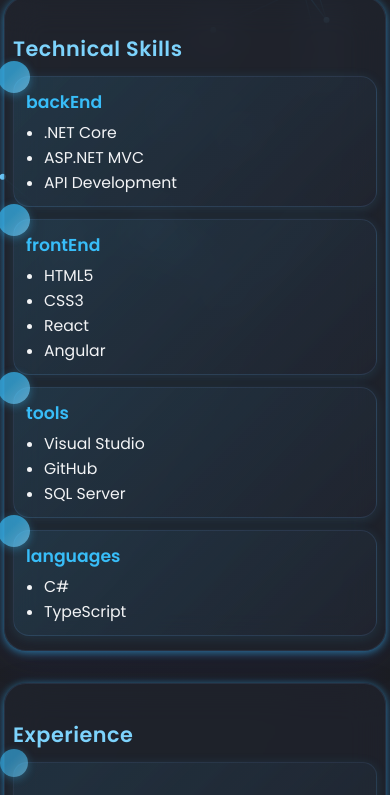
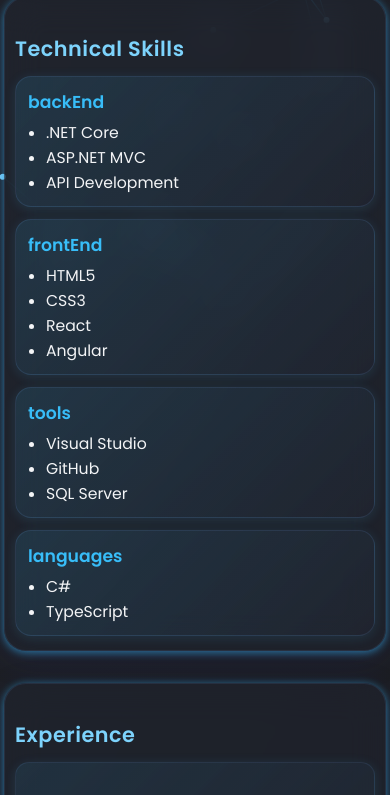
Before and after one commit to husseinalhussein1/my-portfolio, a plain HTML site: page index.html in a window 390 px wide. Shown: the part 541-1336 px from the top of the page. Drawn offline with Linux system fonts and the light colour scheme.

Commit message:
remove cycle on mobile mode

```diff
--- a/style/main.css
+++ b/style/main.css
@@ -226,7 +226,10 @@
   .skill-cat, .exp-card, .edu-card, .train-card {
     padding: 12px 10px 10px 12px;
   }
-  .glass { padding: 14px 8px; }
+  .glass { padding: 14px 10px; }
+  .skill-cat::before, .exp-card::before, .edu-card::before, .train-card::before {
+    display: none !important;
+  }
 }
 ::-webkit-scrollbar {
   width: 8px;
```
